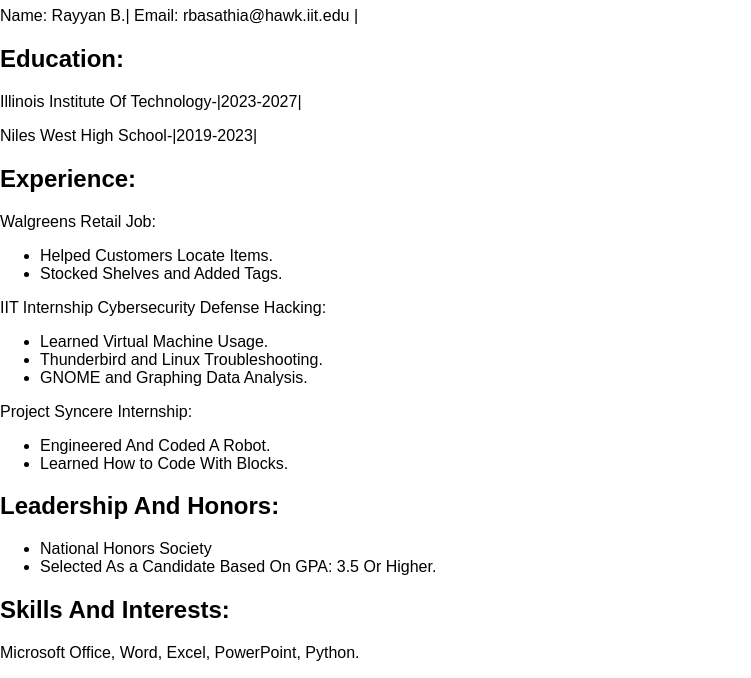
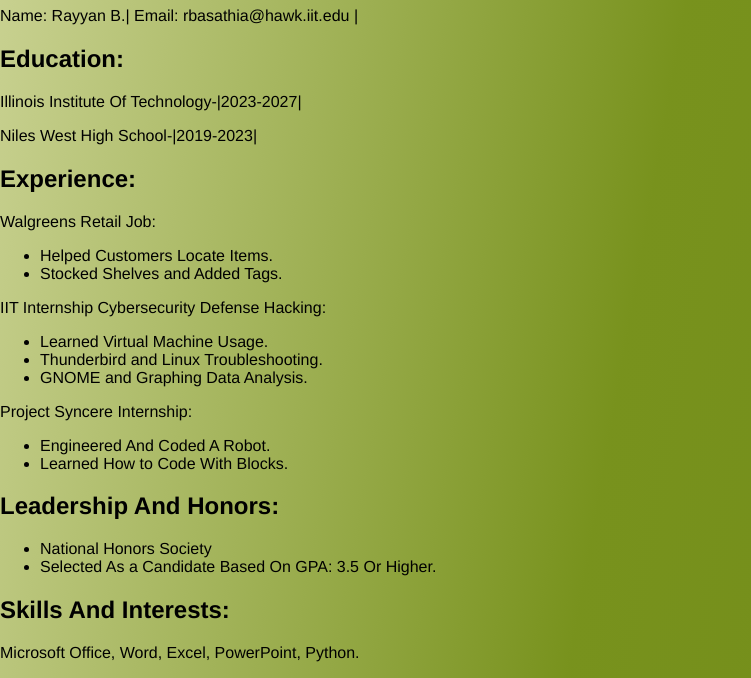
Before and after one commit to Rayyan1222/Project3, a plain HTML site: page index.html in a window 1280 px wide. Shown: the part 143-821 px from the top of the page, without its empty margins (0-751 px from the left). Drawn offline with Linux system fonts and the light colour scheme.

Commit message:
Update styles.css

```diff
--- a/css/styles.css
+++ b/css/styles.css
@@ -1,4 +1,4 @@
-body{
-  background: linear-gradient(100 deg, #cbd394, #78921d, #6f8817)
+body {
+  background: linear-gradient(100deg, #cbd394, #78921d, #6f8817);
   font-family: "Helvetica Neue", Helvetica, Arial, sans-serif;
 }
```
